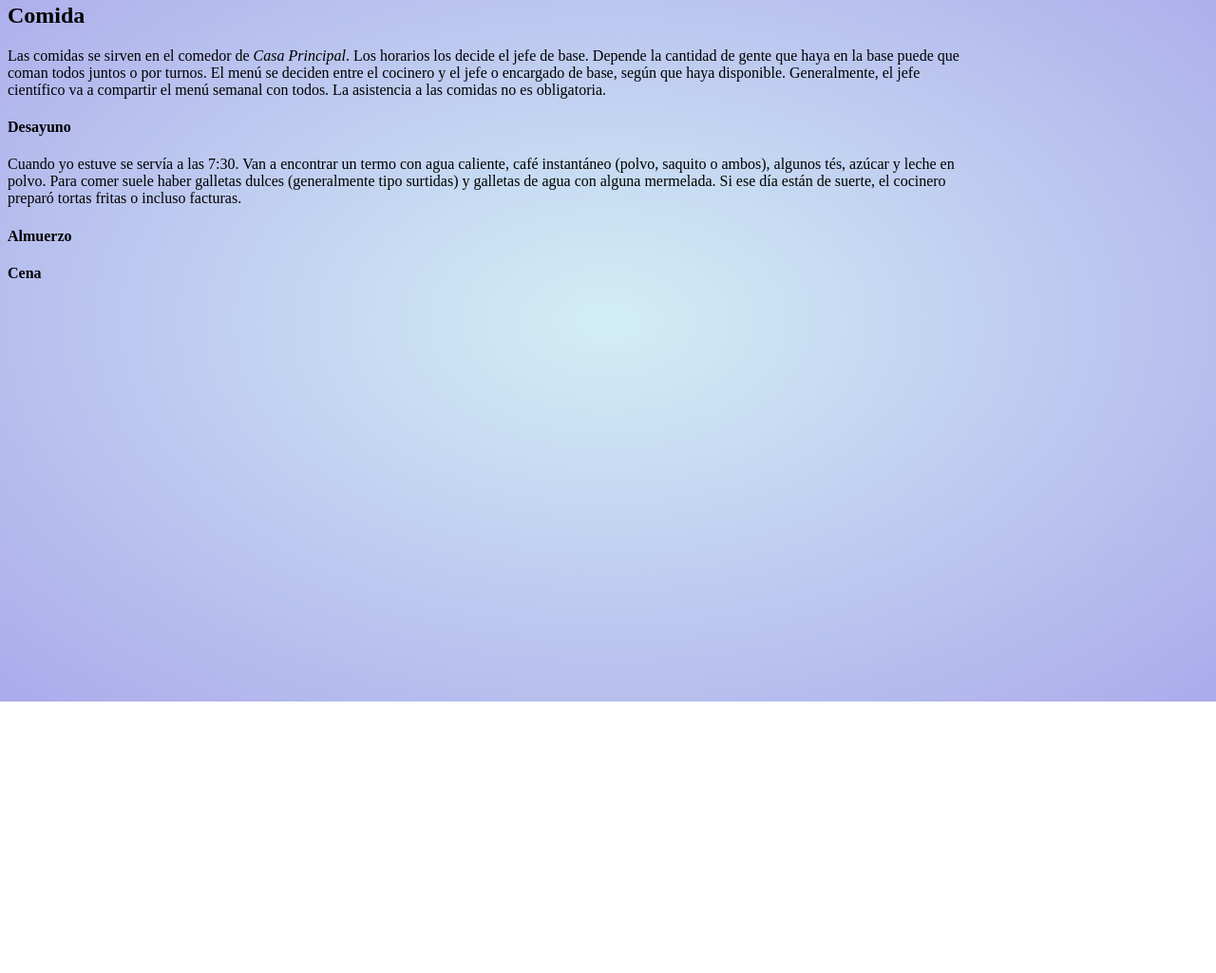
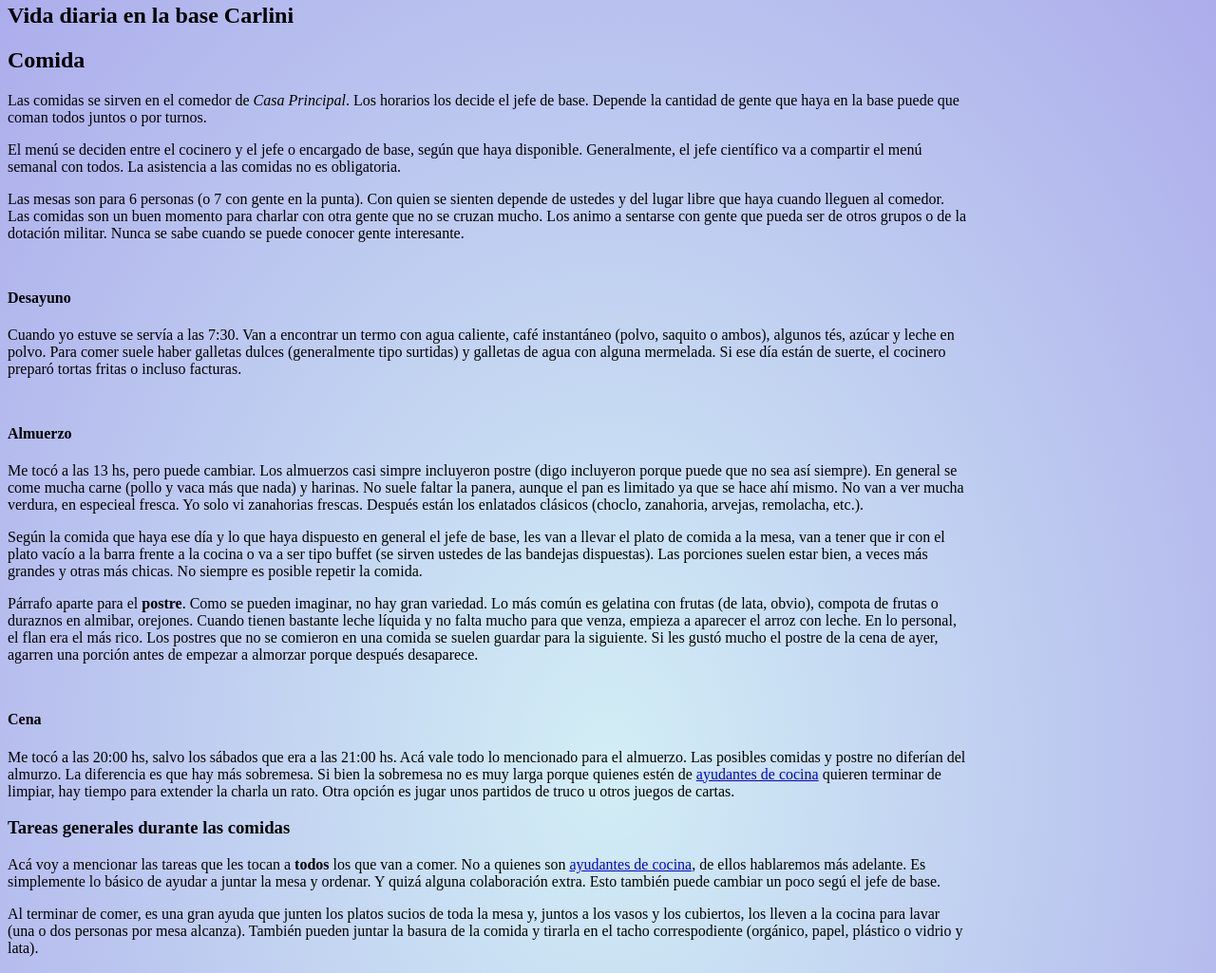
Before and after one commit to pablo-jusim/Principiante-ant-rtico, a plain HTML site: page vidaDiaria.html in a window 1280 px wide. Shown: the part 61-1086 px from the top of the page at 95% size. Before the commit the page ends 800 px from the top, so only its background shows below. Drawn offline with Linux system fonts and the light colour scheme.

Commit message:
Agregado de info en Vida Diaria

```diff
--- a/css/style.css
+++ b/css/style.css
@@ -44,13 +44,22 @@ html {
     transform: rotate(180deg);  /* Gira 180 grados */
 }
 
+nav a, nav {
+    background: #0400db;
+    color: rgb(217, 245, 245);
+}
+
 p {
     width: 80%;
 }
 
-nav, a, header {
+header {
     background: #0400db;
     color: rgb(217, 245, 245);
+}
+
+h4 {
+    margin-top: 50px;
 }
 
 #QueLlevar {
--- a/vidaDiaria.html
+++ b/vidaDiaria.html
@@ -17,15 +17,27 @@
     </nav>
 
     <section>
+      <h1>Vida diaria en la base Carlini</h1>
       <article>
         <h2>Comida</h2>
         <p>
           Las comidas se sirven en el comedor de <i>Casa Principal</i>. Los
           horarios los decide el jefe de base. Depende la cantidad de gente que
-          haya en la base puede que coman todos juntos o por turnos. El menú se
-          deciden entre el cocinero y el jefe o encargado de base, según que
-          haya disponible. Generalmente, el jefe científico va a compartir el
-          menú semanal con todos. La asistencia a las comidas no es obligatoria.
+          haya en la base puede que coman todos juntos o por turnos.
+        </p>
+        <p>
+          El menú se deciden entre el cocinero y el jefe o encargado de base,
+          según que haya disponible. Generalmente, el jefe científico va a
+          compartir el menú semanal con todos. La asistencia a las comidas no es
+          obligatoria.
+        </p>
+        <p>
+          Las mesas son para 6 personas (o 7 con gente en la punta). Con quien
+          se sienten depende de ustedes y del lugar libre que haya cuando
+          lleguen al comedor. Las comidas son un buen momento para charlar con
+          otra gente que no se cruzan mucho. Los animo a sentarse con gente que
+          pueda ser de otros grupos o de la dotación militar. Nunca se sabe
+          cuando se puede conocer gente interesante.
         </p>
 
         <h4>Desayuno</h4>
@@ -39,10 +51,89 @@
         </p>
 
         <h4>Almuerzo</h4>
-        <p></p>
+        <p>
+          Me tocó a las 13 hs, pero puede cambiar. Los almuerzos casi simpre
+          incluyeron postre (digo incluyeron porque puede que no sea así
+          siempre). En general se come mucha carne (pollo y vaca más que nada) y
+          harinas. No suele faltar la panera, aunque el pan es limitado ya que
+          se hace ahí mismo. No van a ver mucha verdura, en especieal fresca. Yo
+          solo vi zanahorias frescas. Después están los enlatados clásicos
+          (choclo, zanahoria, arvejas, remolacha, etc.).
+        </p>
+        <p>
+          Según la comida que haya ese día y lo que haya dispuesto en general el
+          jefe de base, les van a llevar el plato de comida a la mesa, van a
+          tener que ir con el plato vacío a la barra frente a la cocina o va a
+          ser tipo buffet (se sirven ustedes de las bandejas dispuestas). Las
+          porciones suelen estar bien, a veces más grandes y otras más chicas.
+          No siempre es posible repetir la comida.
+        </p>
+        <p>
+          Párrafo aparte para el <strong>postre</strong>. Como se pueden
+          imaginar, no hay gran variedad. Lo más común es gelatina con frutas
+          (de lata, obvio), compota de frutas o duraznos en almibar, orejones.
+          Cuando tienen bastante leche líquida y no falta mucho para que venza,
+          empieza a aparecer el arroz con leche. En lo personal, el flan era el
+          más rico. Los postres que no se comieron en una comida se suelen
+          guardar para la siguiente. Si les gustó mucho el postre de la cena de
+          ayer, agarren una porción antes de empezar a almorzar porque después
+          desaparece.
+        </p>
 
         <h4>Cena</h4>
-        <p></p>
+        <p>
+          Me tocó a las 20:00 hs, salvo los sábados que era a las 21:00 hs. Acá
+          vale todo lo mencionado para el almuerzo. Las posibles comidas y
+          postre no diferían del almurzo. La diferencia es que hay más
+          sobremesa. Si bien la sobremesa no es muy larga porque quienes estén
+          de <a href="#ayudante_cocina">ayudantes de cocina</a> quieren terminar
+          de limpiar, hay tiempo para extender la charla un rato. Otra opción es
+          jugar unos partidos de truco u otros juegos de cartas.
+        </p>
+
+        <h3>Tareas generales durante las comidas</h3>
+        <p>
+          Acá voy a mencionar las tareas que les tocan a
+          <strong>todos</strong> los que van a comer. No a quienes son
+          <a href="#ayudante_cocina">ayudantes de cocina</a>, de ellos
+          hablaremos más adelante. Es simplemente lo básico de ayudar a juntar
+          la mesa y ordenar. Y quizá alguna colaboración extra. Esto también
+          puede cambiar un poco segú el jefe de base.
+        </p>
+        <p>
+          Al terminar de comer, es una gran ayuda que junten los platos sucios
+          de toda la mesa y, juntos a los vasos y los cubiertos, los lleven a la
+          cocina para lavar (una o dos personas por mesa alcanza). También
+          pueden juntar la basura de la comida y tirarla en el tacho
+          correspodiente (orgánico, papel, plástico o vidrio y lata).
+        </p>
+      </article>
+
+      <article>
+        <h2>Lavado de ropa</h2>
+        <figure>
+          <img
+            src="./img/lavadero1.jpg"
+            width="300px"
+            alt="Foto de los lavarropas"
+            title="Lavrropas"
+          />
+          <figcaption>Hay dos lavarropas industriales aunque solo andaba uno.</figcaption>
+        </figure>
+        <p>Acá vamos a separar a la gente que va a dormir en el <a href="./alojamiento.html#dallman">Laboratorio Dallman</a> y a quienes se alojen en <a href="./alojamiento.html#casa_nueva">Casa nueva</a></p>
+      </article>
+    </section>
+
+    <section>
+      <h2>Tareas de colaboración</h2>
+      <p>
+        Algunas de estas tareas son obligatorias y otras optativas. Sea cual
+        fuere, siempre está bueno y es bien visto colaborar con la base donde
+        todos están viviendo.
+      </p>
+
+      <article>
+        <h3 id="ayudante_cocina">Ayudate de cocina</h3>
       </article>
     </section>
   </body>
```
Also changed, not shown: alojamiento.html (+2 -2 lines), img/lavadero1.jpg (added).
